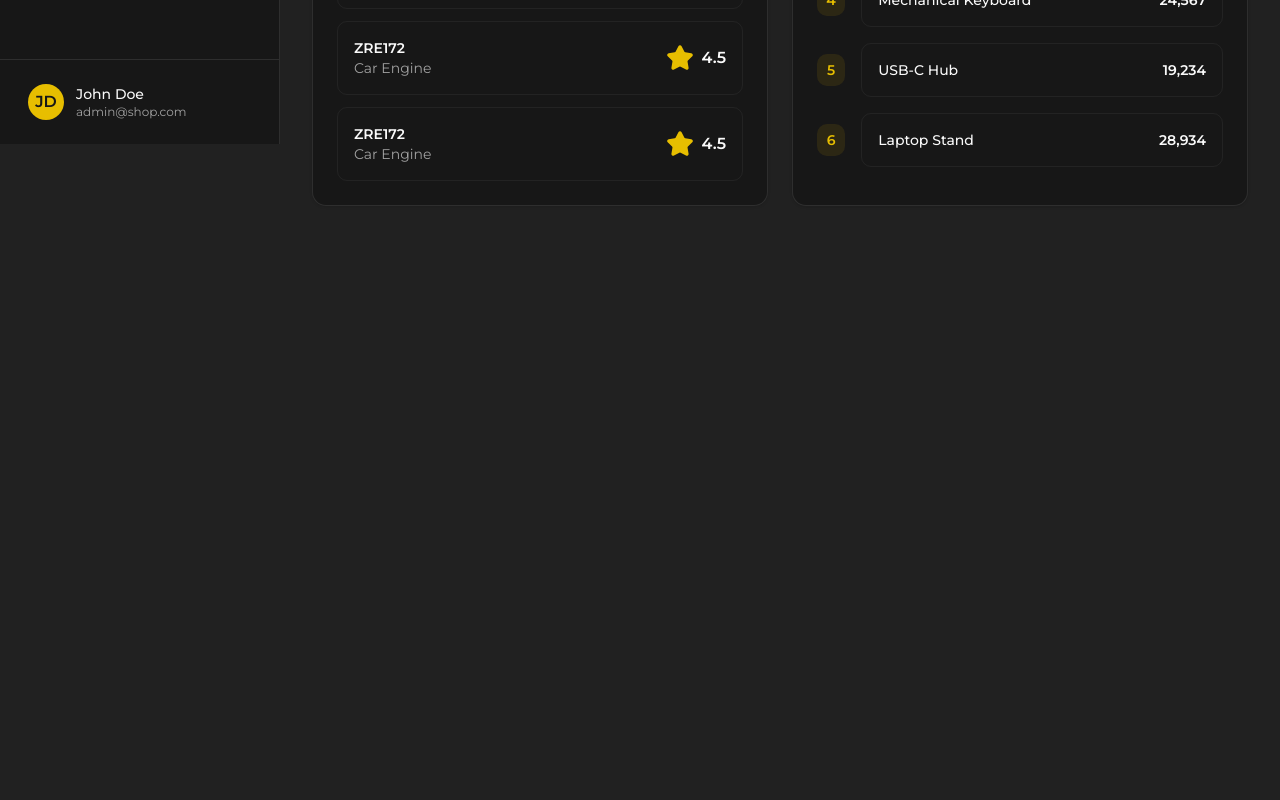
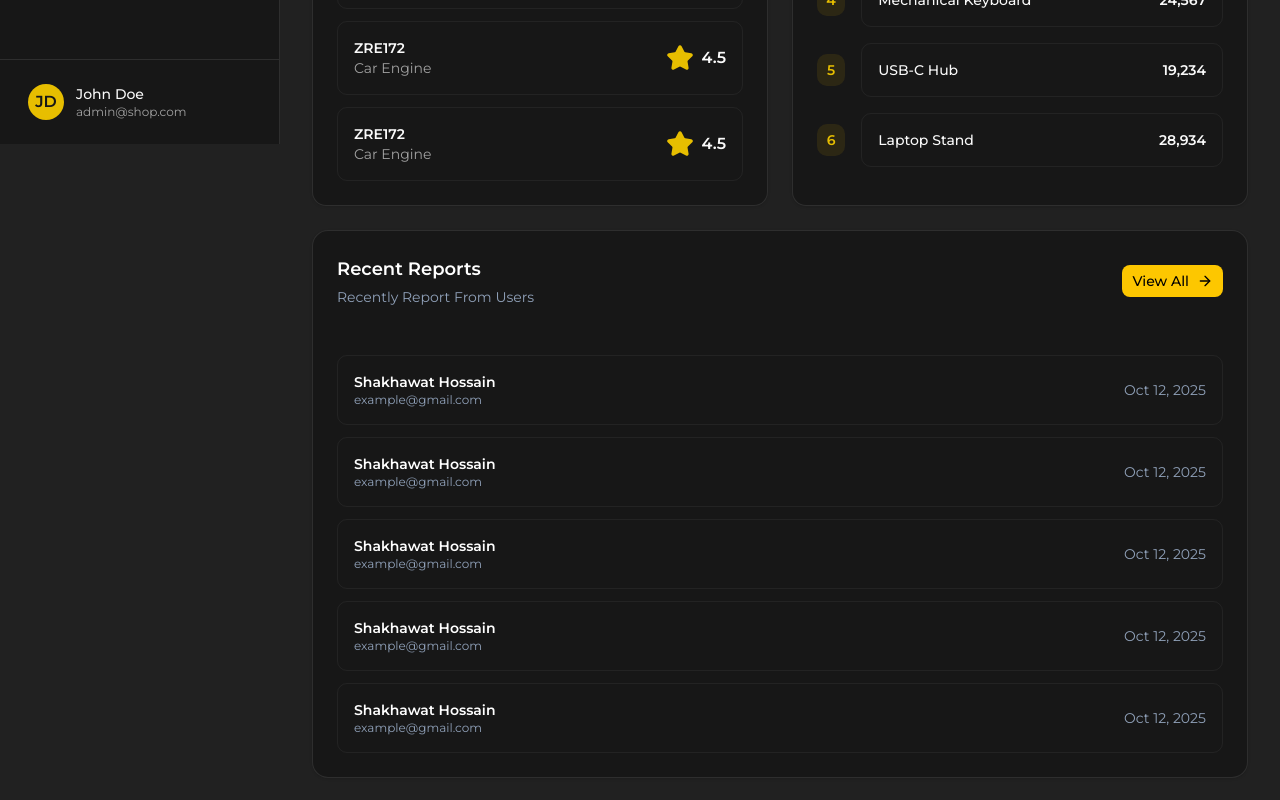
Before and after one commit to pronoy656/jbay---frontend-copy-, a Next.js app: page /admin in a window 1280 px wide. Shown: the part 656-1456 px from the top of the page. Before the commit the page ends 918 px from the top, so only its background shows below. Built offline with nearby package versions, Linux system fonts and the light colour scheme.

Commit message:
recent report add

```diff
--- a/src/app/admin/(admin)/page.tsx
+++ b/src/app/admin/(admin)/page.tsx
@@ -1,3 +1,4 @@
+import RecentReports from "@/components/admin/overview/recentReports/RecentReports";
 import StatsCards from "@/components/admin/overview/statsCards/StatsCards";
 import TopCategory from "@/components/admin/overview/topCategory/TopCategory";
 import TopProducts from "@/components/admin/overview/topProducts/TopProducts";
@@ -19,6 +20,9 @@ export default function Page() {
         <TopProducts />
         <TopCategory />
       </div>
+      <div>
+        <RecentReports />
+      </div>
 
       <div className="grid gap-6 lg:grid-cols-2">
       </div>
```
